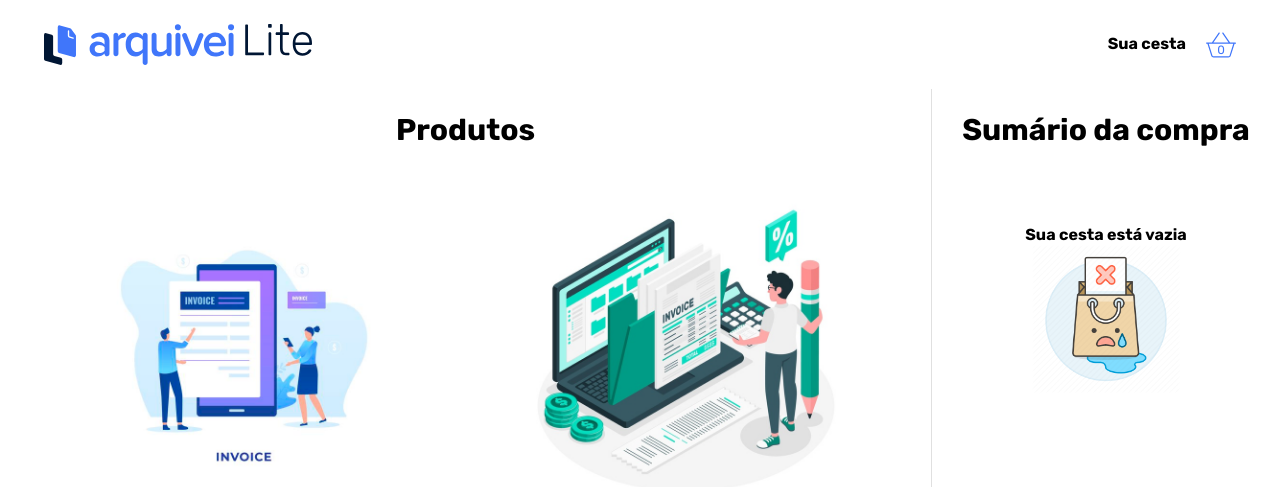
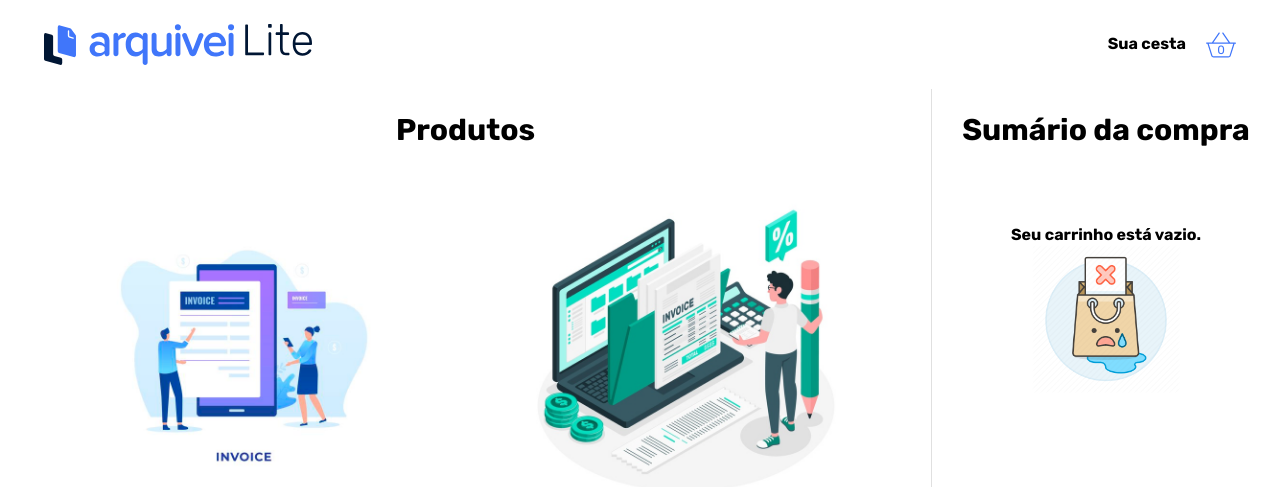
Before and after one commit to williancozzi/liteapp, a React (Create React App) app: page / in a window 1280 px wide. Shown: the top 487 px of the page. Built offline with nearby package versions, Linux system fonts and the light colour scheme.

Commit message:
fix: ajusta texto do carrinho

```diff
--- a/src/components/Cart.js
+++ b/src/components/Cart.js
@@ -12,7 +12,7 @@ export default function Cart(props) {
             <h2>Sumário da compra</h2>
             <div className="center-flex mt-40">
                 {cartItems.length === 0 &&
-                    <div className="basket">Sua cesta está vazia
+                    <div className="basket">Seu carrinho está vazio.
                         <div>
                             <img src={bag} alt={'empty bag'} className="image-custom" />
                         </div>
```
